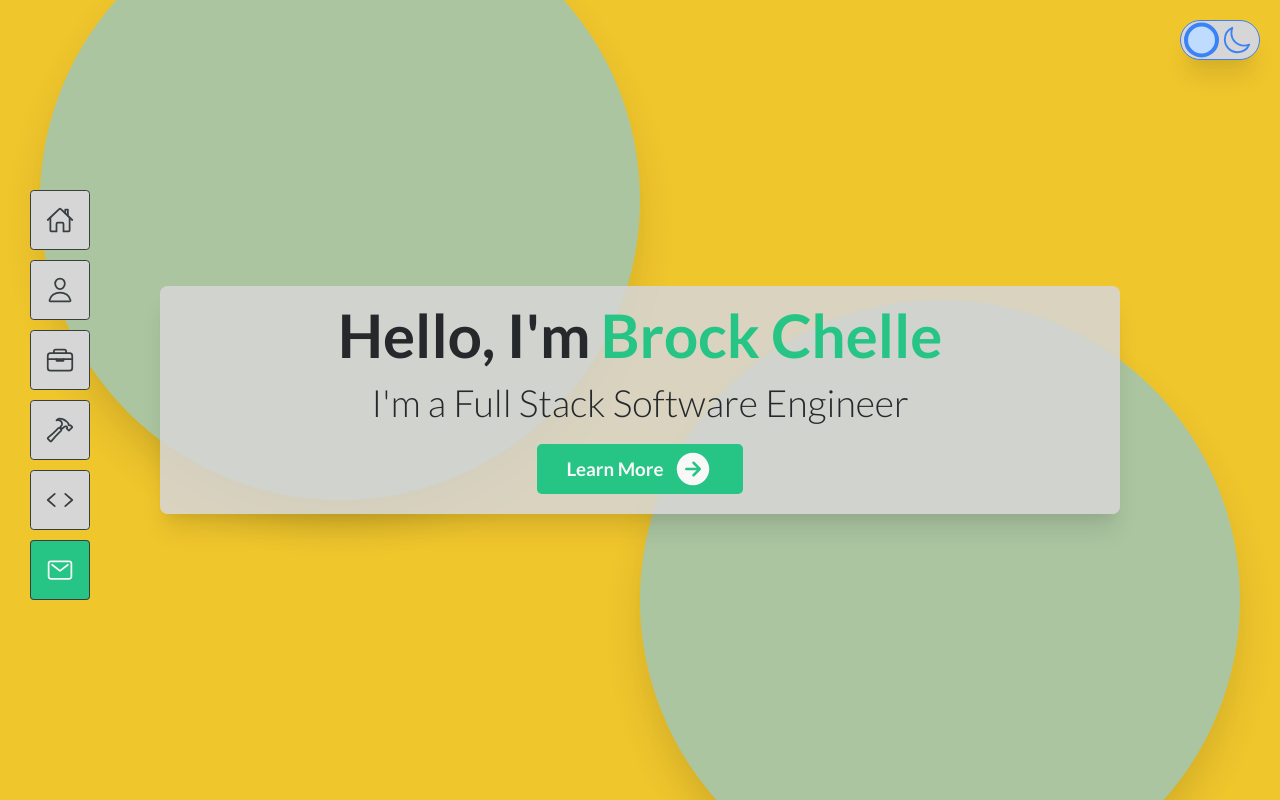
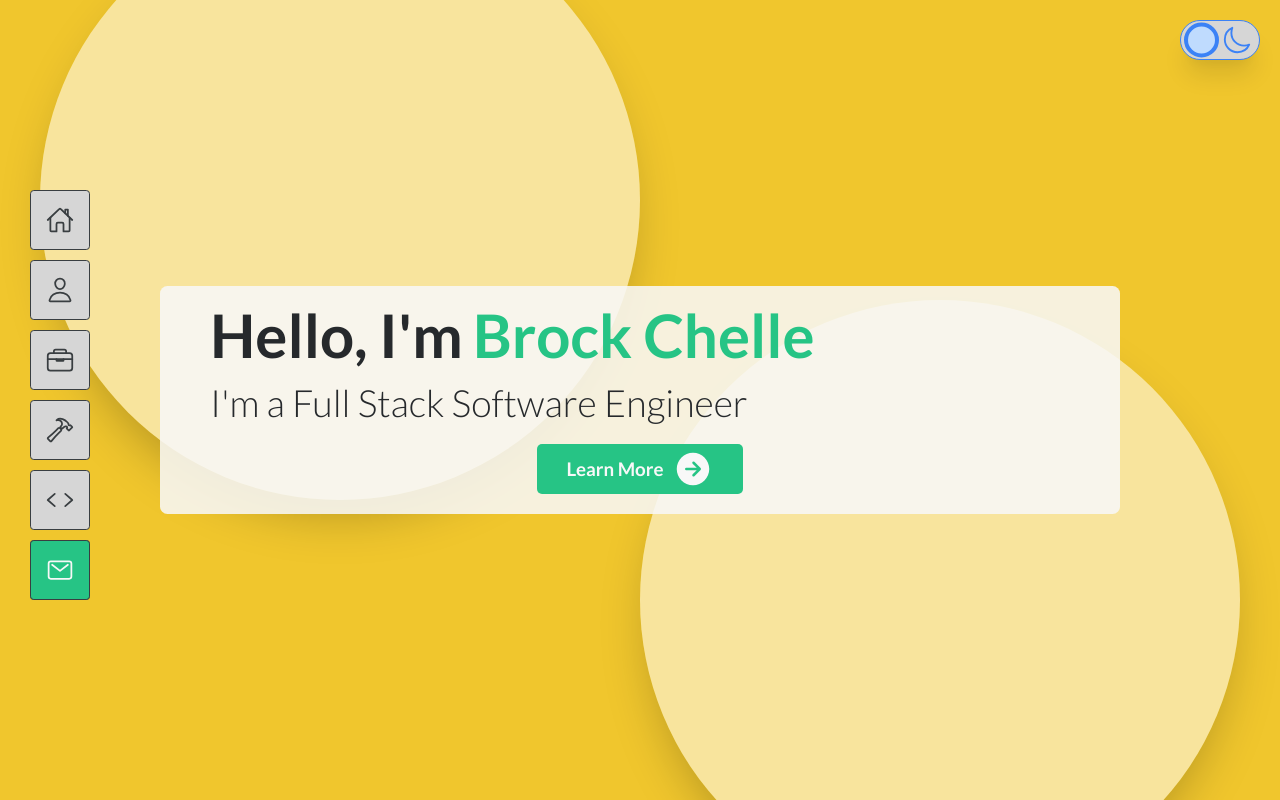
Before and after one commit to blchelle/portfolio-webpage, a React (Vite) app: page / in a window 1280 px wide. Shown: the top 800 px of the page. Built offline with nearby package versions, Linux system fonts and the light colour scheme.

Commit message:
Revert "#159 Improved header animation"
This reverts commit eb62630e01cdc7ea5bf4cfd29b6c6fdfea540c60.

```diff
--- a/src/components/sections/Header.tsx
+++ b/src/components/sections/Header.tsx
@@ -6,11 +6,11 @@ const Header = React.forwardRef<HTMLElement>((_, ref) => {
 	const circleOneRef = useRef<HTMLDivElement>(null);
 	const circleTwoRef = useRef<HTMLDivElement>(null);
 
-	const worstYellow = [240, 198, 45];
-	const bestGreen = [44, 160, 96];
-	const maxDistance = 500;
+	const worstYellow = [240, 198, 45]
+	const bestGreen = [44, 160, 96]
+	const maxDistance = 500
 
-	const [solved, setSolved] = useState(false);
+	const [solved, setSolved] = useState(false)
 
 	const scrollToStart = () => {
 		if (ref == null || typeof ref === 'function') return;
@@ -21,7 +21,7 @@ const Header = React.forwardRef<HTMLElement>((_, ref) => {
 	};
 
 	const moveTopInitial = (event: MouseEvent) => {
-		if (solved) return;
+		if (solved) return
 
 		const { current: circleOne } = circleOneRef;
 		const { current: circleTwo } = circleTwoRef;
@@ -29,52 +29,44 @@ const Header = React.forwardRef<HTMLElement>((_, ref) => {
 		if (!circleOne || !circleTwo) return;
 		if (ref === null || typeof ref === 'function' || !ref.current) return;
 
-		const centerX = ref.current.clientWidth / 2;
-		const centerY = ref.current.clientHeight / 2;
+		const centerX = ref.current.clientWidth / 2
+		const centerY = ref.current.clientHeight / 2
 
-		const distToCenterX = event.clientX - centerX;
-		const distToCenterY = event.clientY - centerY;
+		const distToCenterX = event.clientX - centerX
+		const distToCenterY = event.clientY - centerY
 
 		const distanceFromCenter = Math.sqrt(Math.pow(distToCenterX, 2) + Math.pow(distToCenterY, 2));
 
 		// Snaps the circles together if close enough
-		if (distanceFromCenter < 5) {
+		if (distanceFromCenter < 10) {
 			circleOne.style.left = `${centerX - circleOne.offsetWidth / 2}px`;
 			circleOne.style.bottom = `${centerY}px`;
 			circleTwo.style.right = `${centerX - circleOne.offsetWidth / 2}px`;
 			circleTwo.style.bottom = `${centerY}px`;
 
-			setSolved(true);
+			setSolved(true)
 		} else {
 			circleOne.style.left = `${event.clientX - circleOne.offsetWidth / 2}px`;
 			circleOne.style.bottom = `${event.clientY}px`;
 			circleTwo.style.right = `${event.clientX - circleTwo.offsetWidth / 2}px`;
 			circleTwo.style.bottom = `${ref.current.clientHeight - event.clientY}px`;
-			const red =
-				bestGreen[0] + (worstYellow[0] - bestGreen[0]) * (distanceFromCenter / maxDistance);
-			const green =
-				bestGreen[1] + (worstYellow[1] - bestGreen[1]) * (distanceFromCenter / maxDistance);
-			const blue =
-				bestGreen[2] - (bestGreen[2] - worstYellow[2]) * (distanceFromCenter / maxDistance);
-			ref.current.style.backgroundColor = `rgb(${red}, ${green}, ${blue})`;
 		}
+
+		const red = bestGreen[0] + (worstYellow[0] - bestGreen[0]) * (distanceFromCenter / maxDistance)
+		const green = bestGreen[1] + (worstYellow[1] - bestGreen[1]) * (distanceFromCenter / maxDistance)
+		const blue = bestGreen[2] - (bestGreen[2] - worstYellow[2]) * (distanceFromCenter / maxDistance)
+		ref.current.style.backgroundColor = `rgb(${red}, ${green}, ${blue})`
 	};
 
 	return (
 		<header
 			ref={ref}
-			className='relative h-screen flex-center flex-col bg-header-far overflow-hidden'
+			className='relative h-screen flex-center flex-col bg-header-far'
 			onMouseMove={moveTopInitial}
 		>
-			<div
-				className={`${solved ? 'solved' : ''} absolute header-circle left-1/2 bottom-1/4 bg-secondary-light dark:bg-secondary opacity-75 shadow-2xl transform translate-y-1/2`}
-				ref={circleOneRef}
-			/>
-			<div
-				className={`${solved ? 'solved' : ''} absolute header-circle right-1/2 bottom-3/4 bg-secondary-light dark:bg-secondary opacity-75 shadow-2xl transform translate-y-1/2`}
-				ref={circleTwoRef}
-			/>
-			<div className='flex flex-col items-center w-5/6 sm:w-3/4 z-10 p-8 bg-gray-transparent3 dark:bg-gray-transparent6 shadow-xl rounded-xl'>
+			<div className={`${solved ? 'bg-header-close' : 'shadow-2xl'} absolute header-circle left-1/2 bottom-1/4 transform translate-y-1/2`} ref={circleOneRef} />
+			<div className={`${solved ? 'bg-header-close' : 'shadow-2xl'} absolute header-circle right-1/2 bottom-3/4 transform translate-y-1/2`} ref={circleTwoRef} />
+			<div className='flex flex-col w-5/6 sm:w-3/4 z-10 p-8 bg-gray-transparent1 dark:bg-gray-transparent7 rounded-xl'>
 				<h1 className='text-8xl font-bold px-12 mb-8'>
 					Hello, I'm
 					<span className='text-primary ml-4'>Brock Chelle</span>
--- a/src/index.css
+++ b/src/index.css
@@ -18,10 +18,8 @@
 		width: 60rem;
 		height: 60rem;
 		border-radius: 50%;
-	}
-
-	.header-circle.solved {
-		animation: solved 3s linear 0s 1 normal forwards;
+		background-color: #ffffff88;
+		transition: background-color 2s linear, box-shadow 2s linear
 	}
 
 	.picture-frame {
@@ -65,33 +63,3 @@
 		height: 30rem;
 	}
 }
-
-@keyframes solved {
-	0% {
-		left: 50%;
-		top: 50%;
-		transform: translate(-50%, -50%);
-		@apply shadow-2xl opacity-75;
-
-		width: 60rem;
-		height: 60rem;
-	}
-	25% {
-		left: 50%;
-		top: 50%;
-		transform: translate(-50%, -50%);
-
-		@apply shadow-none opacity-100;
-		width: 60rem;
-		height: 60rem;
-	}
-	100% {
-		left: 50%;
-		top: 50%;
-		transform: translate(-50%, -50%);
-
-		@apply shadow-none opacity-100;
-		width: 300rem;
-		height: 300rem;
-	}
-}
--- a/tailwind.config.js
+++ b/tailwind.config.js
@@ -15,8 +15,6 @@ module.exports = {
 					6: '#2f3437',
 					7: '#26292c',
 					transparent1: '#f8f8f8dd',
-					transparent3: '#d6d6d6dd',
-					transparent6: '#2f3437dd',
 					transparent7: '#26292cdd',
 				},
 				primary: {
@@ -43,7 +41,7 @@ module.exports = {
 				},
 				header: {
 					close: '#2CA060',
-					far: '#F0C62D',
+					far: '#F0C62D'
 				},
 				error: {
 					DEFAULT: '#d06262',
```
